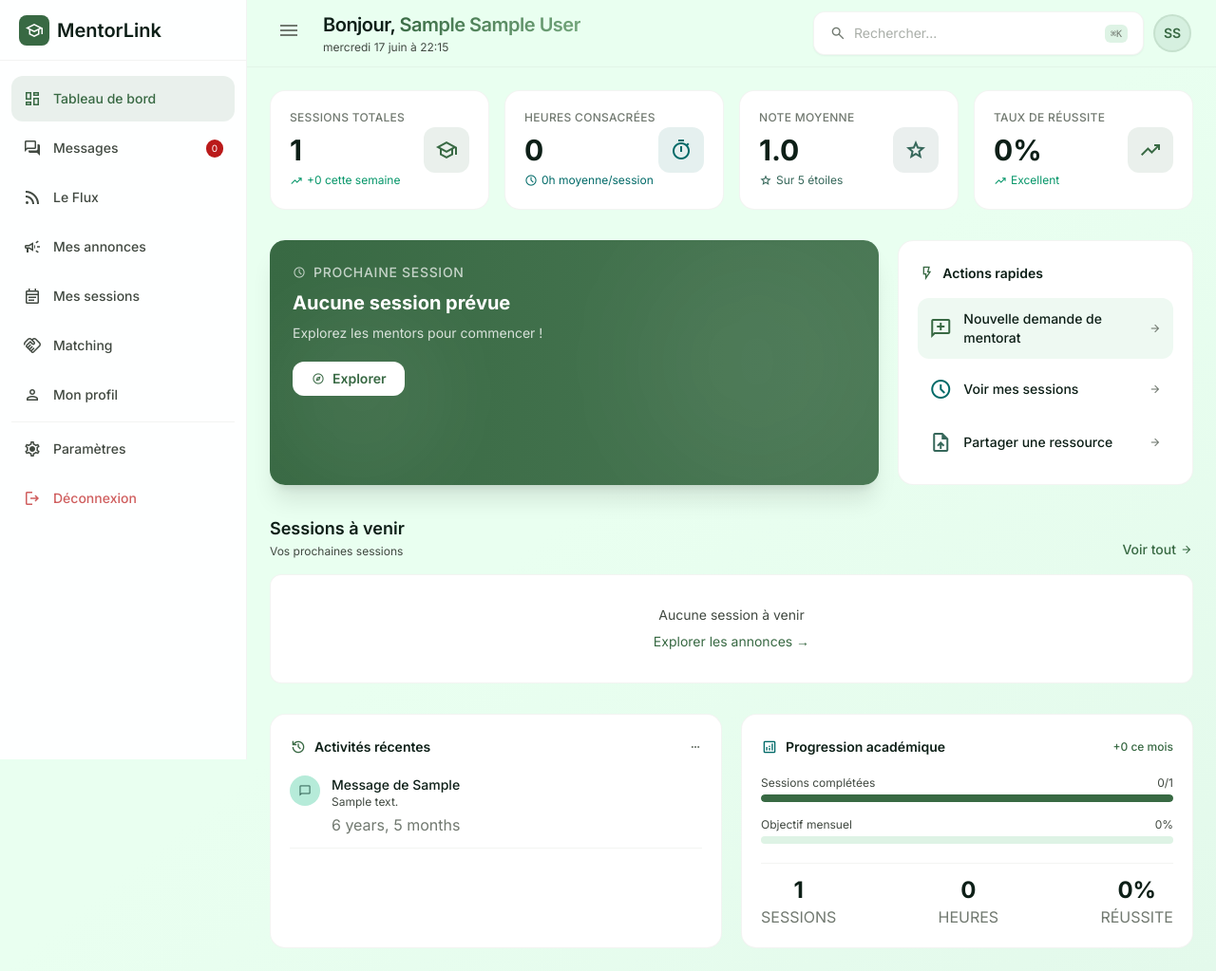
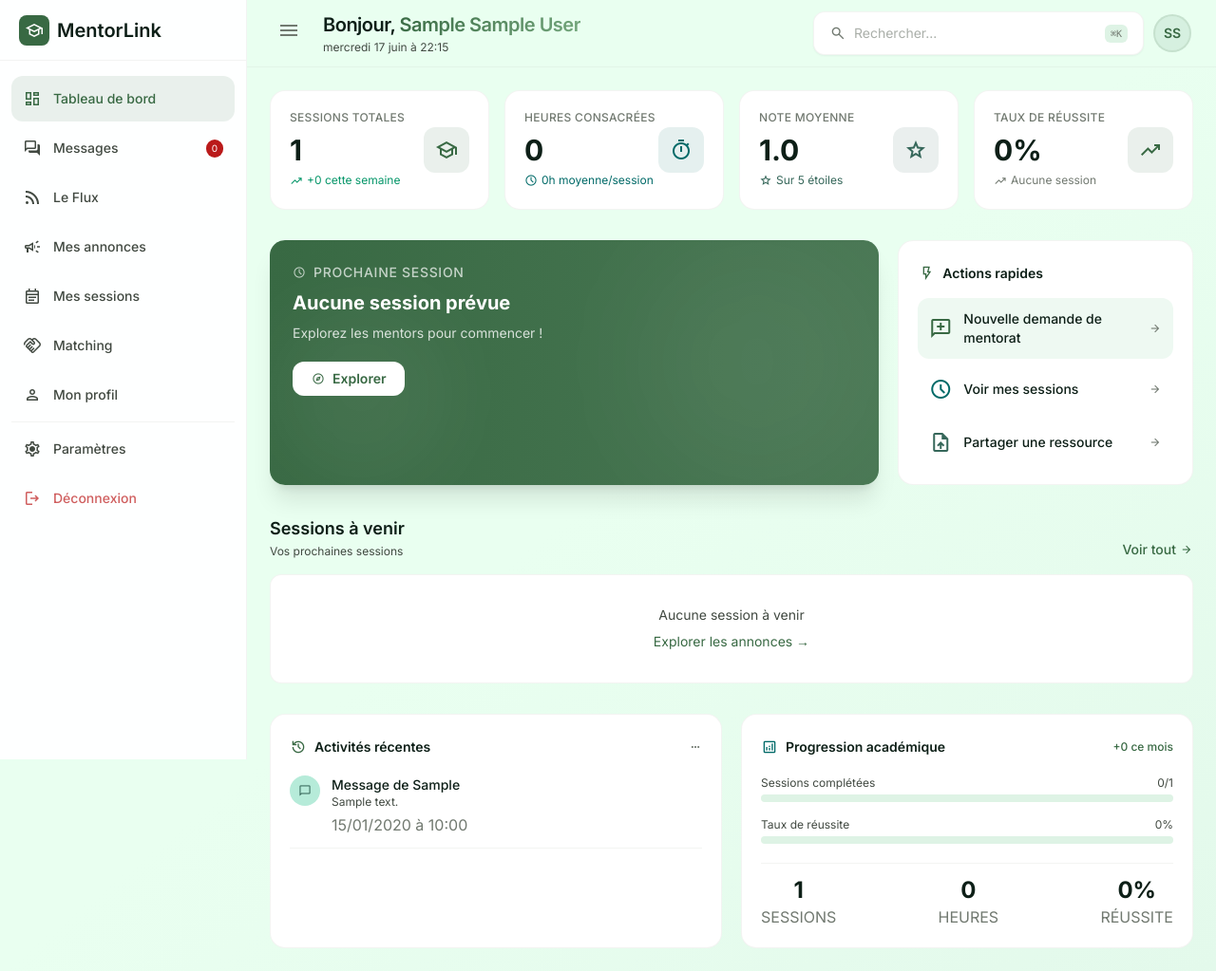
Before and after one commit to Xilandhs/PIL1_2526_19_Final, a Django app: page /dashboard/ in a window 1280 px wide. Shown: the whole page at 95% size. Run offline with Django 5.2, Linux system fonts and the light colour scheme; a user stored in the database is signed in; tables that the repository leaves empty hold one stand-in row (values such as "Sample post"); some libraries are stand-ins or nearby versions.

Commit message:
fix: dashboard taux reussite dynamique, horodatage FR, progression conditionnelle

```diff
--- a/templates/pages/dashboard.html
+++ b/templates/pages/dashboard.html
@@ -58,9 +58,9 @@
             <div>
                 <p class="text-xs font-medium text-outline uppercase tracking-wide">Taux de réussite</p>
                 <p class="text-3xl font-bold text-on-surface mt-2">{{ success_rate|default:"0" }}%</p>
-                <p class="text-xs text-emerald-600 mt-1 flex items-center gap-1">
+                <p class="text-xs mt-1 flex items-center gap-1 {% if success_rate >= 75 %}text-emerald-600{% elif success_rate >= 50 %}text-amber-500{% else %}text-outline{% endif %}">
                     <span class="material-symbols-outlined text-sm align-middle">trending_up</span>
-                    Excellent
+                    {% if success_rate >= 75 %}Excellent{% elif success_rate >= 50 %}Bien{% elif success_rate > 0 %}En progression{% else %}Aucune session{% endif %}
                 </p>
             </div>
             <div class="w-12 h-12 rounded-xl bg-primary/10 flex items-center justify-center">
@@ -205,8 +205,8 @@
                 </div>
                 <div>
                     <p class="text-sm font-medium text-on-surface">Message de {{ msg.expediteur.prenom }}</p>
-                    <p class="text-xs text-on-surface-variant">{{ msg.contenu|truncatechars:50 }}</p>
-                    <span class="text-2xs text-outline mt-1 block">{{ msg.created_at|timesince }}</span>
+                    <p class="text-xs text-on-surface-variant">{{ msg.contenu|truncatechars:50|default:"Message" }}</p>
+                    <span class="text-2xs text-outline mt-1 block">{{ msg.created_at|date:"d/m/Y à H:i" }}</span>
                 </div>
             </div>
             {% empty %}
@@ -226,26 +226,36 @@
             </h3>
             <span class="text-xs text-primary font-medium">+{{ sessions_this_week|default:"0" }} ce mois</span>
         </div>
-        <div class="space-y-4">
+
+       <div class="space-y-4">
+            {% if total_sessions == 0 %}
+            <div class="text-center py-4">
+                <span class="material-symbols-outlined text-outline text-3xl">insights</span>
+                <p class="text-sm text-outline mt-2">Commencez des sessions pour suivre votre progression</p>
+                <a href="/matching/" class="text-primary text-sm mt-1 inline-block hover:underline">Trouver un mentor →</a>
+            </div>
+            {% else %}
             <div>
                 <div class="flex justify-between text-xs text-on-surface-variant mb-1">
                     <span>Sessions complétées</span>
-                    <span>{{ completed_sessions|default:"0" }}/{{ total_sessions|default:"0" }}</span>
+                    <span>{{ completed_sessions }}/{{ total_sessions }}</span>
                 </div>
                 <div class="h-2 bg-surface-container rounded-full overflow-hidden">
-                    <div class="h-full bg-primary rounded-full" style="width: {% if total_sessions > 0 %}{{ completed_sessions|default:0|divisibleby:total_sessions }}{% else %}0{% endif %}%;"></div>
+                    <div class="h-full bg-primary rounded-full" style="width: {{ success_rate }}%;"></div>
                 </div>
             </div>
             <div>
                 <div class="flex justify-between text-xs text-on-surface-variant mb-1">
-                    <span>Objectif mensuel</span>
-                    <span>{{ success_rate|default:"0" }}%</span>
+                    <span>Taux de réussite</span>
+                    <span>{{ success_rate }}%</span>
                 </div>
                 <div class="h-2 bg-surface-container rounded-full overflow-hidden">
-                    <div class="h-full bg-secondary rounded-full" style="width: {{ success_rate|default:"0" }}%;"></div>
+                    <div class="h-full bg-secondary rounded-full" style="width: {{ success_rate }}%;"></div>
                 </div>
             </div>
+            {% endif %}
         </div>
+
         <div class="mt-5 pt-3 border-t border-outline-variant/20">
             <div class="flex items-center justify-between">
                 <div class="text-center">
```
